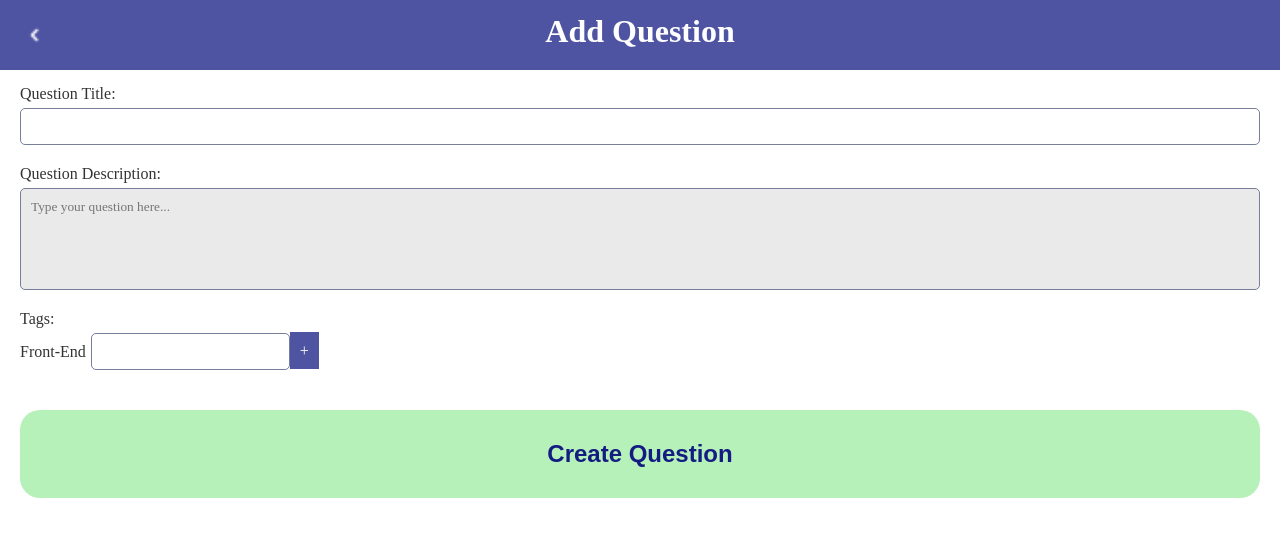
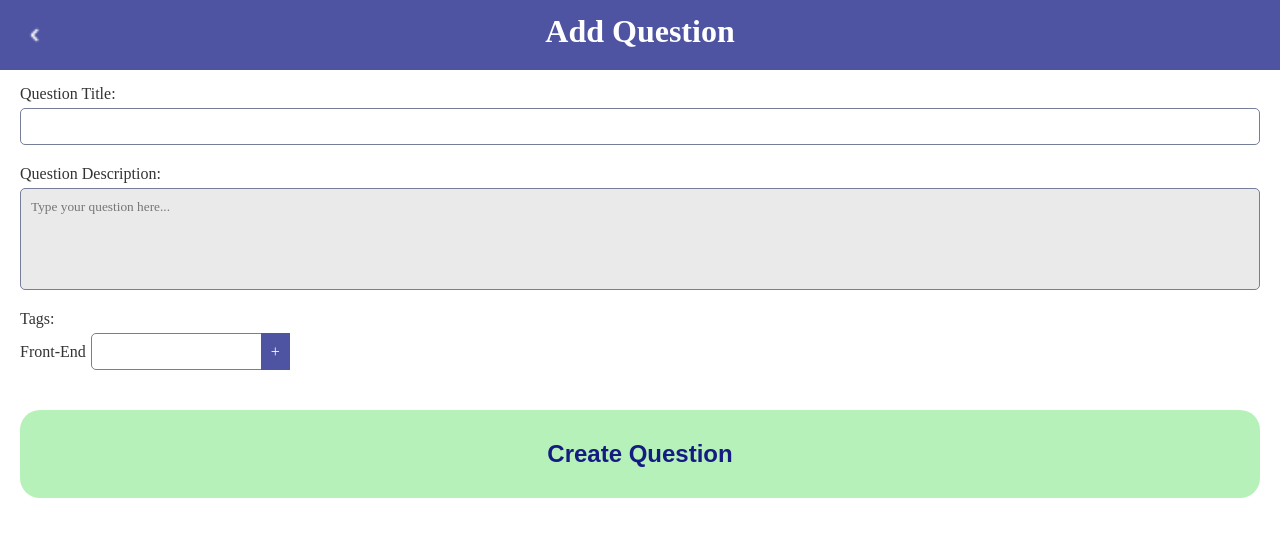
Before and after one commit to Tornik2/stay-connected, a Next.js app: page /questions in a window 1280 px wide. Both pictures are taken after a click on the button 1120 px from the left and 33 px from the top of the page. Shown: the top 536 px of the page. Built offline with nearby package versions, Linux system fonts and the light colour scheme; no server answers.

Commit message:
fix add tags functionality

```diff
--- a/app/components/addQuestion/addQuestion.css
+++ b/app/components/addQuestion/addQuestion.css
@@ -123,3 +123,17 @@ textarea:focus {
   color: white;
   background-color: #4e53a2;
 }
+
+.add-tag-input {
+  position: relative;
+  overflow: hidden;
+}
+.add-tag-input p {
+  position: absolute;
+  right: 0;
+  top: 0;
+  cursor: pointer;
+}
+.add-tag-input p:hover {
+  background-color: #8187d1;
+}
--- a/app/components/addQuestion/addQuestion.jsx
+++ b/app/components/addQuestion/addQuestion.jsx
@@ -33,7 +33,11 @@ export default function AddQUestion() {
   const handleSubmit = (e) => {
     e.preventDefault();
     // submit logic here
-    add(url, token, questionFormData);
+
+    const questionData = tags.map((tag) => {
+      return { name: tag };
+    });
+    add(url, token, questionData);
 
     console.log(isFormVisible);
   };
@@ -88,13 +92,13 @@ export default function AddQUestion() {
             <label htmlFor="tag">Tags:</label>
             <div style={{ display: "flex", alignItems: "center", gap: "5px" }}>
               <Tags tags={tags} />
-              <div>
+              <div className="add-tag-input">
                 <input
                   type="text"
                   name="tag"
                   id="tag"
                   onChange={handleChange}
-                  value={questionFormData.tags}
+                  value={questionFormData.tag}
                   required
                 />
                 <p
@@ -103,6 +107,9 @@ export default function AddQUestion() {
                     setTags((prev) => {
                       console.log(tags);
                       return [...prev, questionFormData.tag];
+                    });
+                    setQuestionFormData((prev) => {
+                      return { ...prev, tag: "" };
                     });
                   }}
                 >
```
